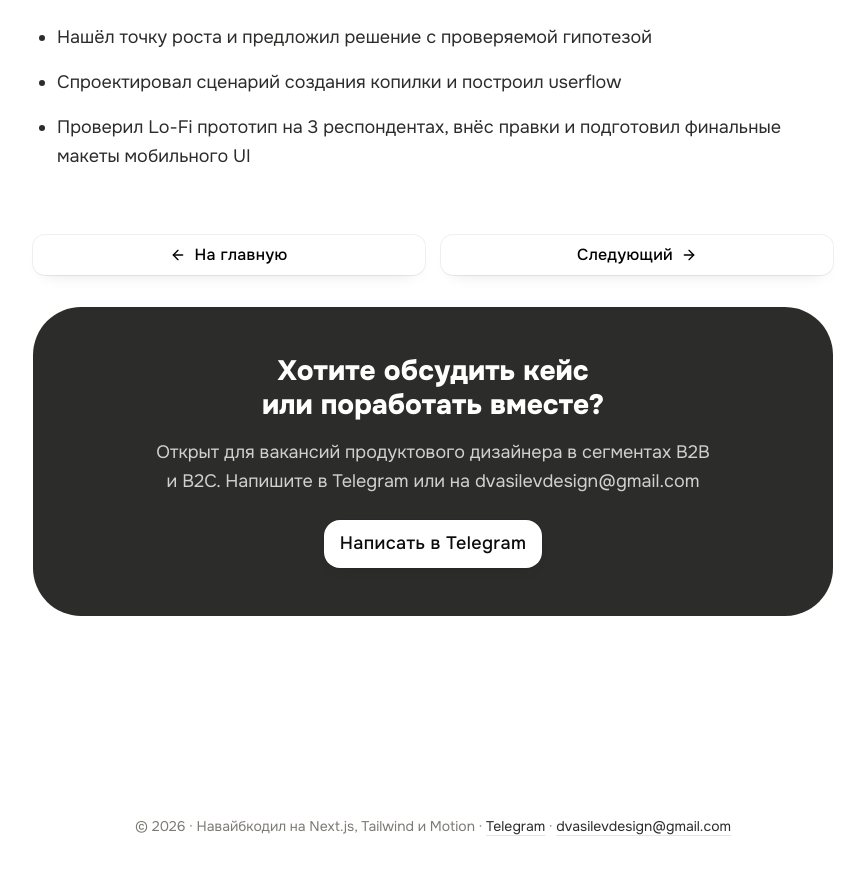
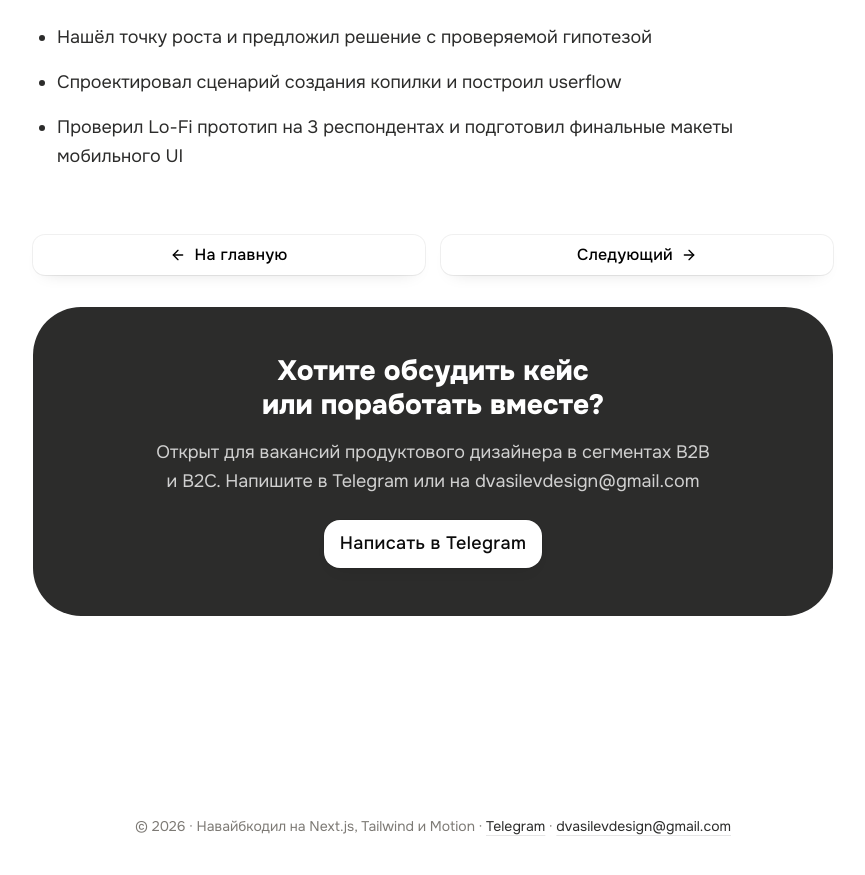
Before and after one commit to d1mavasilev/my-portfolio-next, a Next.js app: page /cases/bankingmoneypot in a window 1280 px wide. Shown: the part 9268-10143 px from the top of the page, without its empty margins (207-1072 px from the left). Built offline with nearby package versions, Linux system fonts and the light colour scheme.

Commit message:
описание

```diff
--- a/app/cases/bankingmoneypot/page.tsx
+++ b/app/cases/bankingmoneypot/page.tsx
@@ -161,7 +161,7 @@ export default function BankingMoneyPotPage() {
               Спроектировал сценарий создания копилки и построил userflow
             </li>
             <li>
-              Проверил Lo-Fi прототип на 3 респондентах, внёс правки и подготовил финальные макеты мобильного UI
+              Проверил Lo-Fi прототип на 3 респондентах и подготовил финальные макеты мобильного UI
             </li>
           </ul>
         </section>
```
